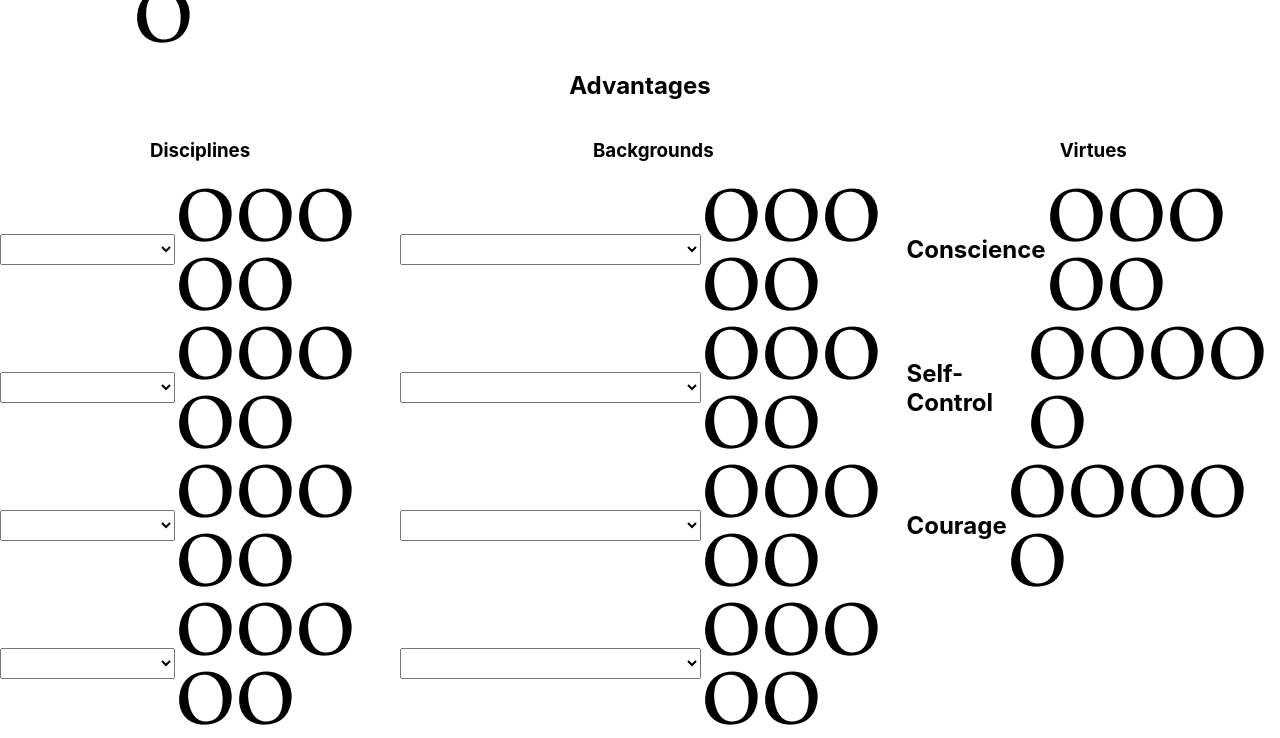
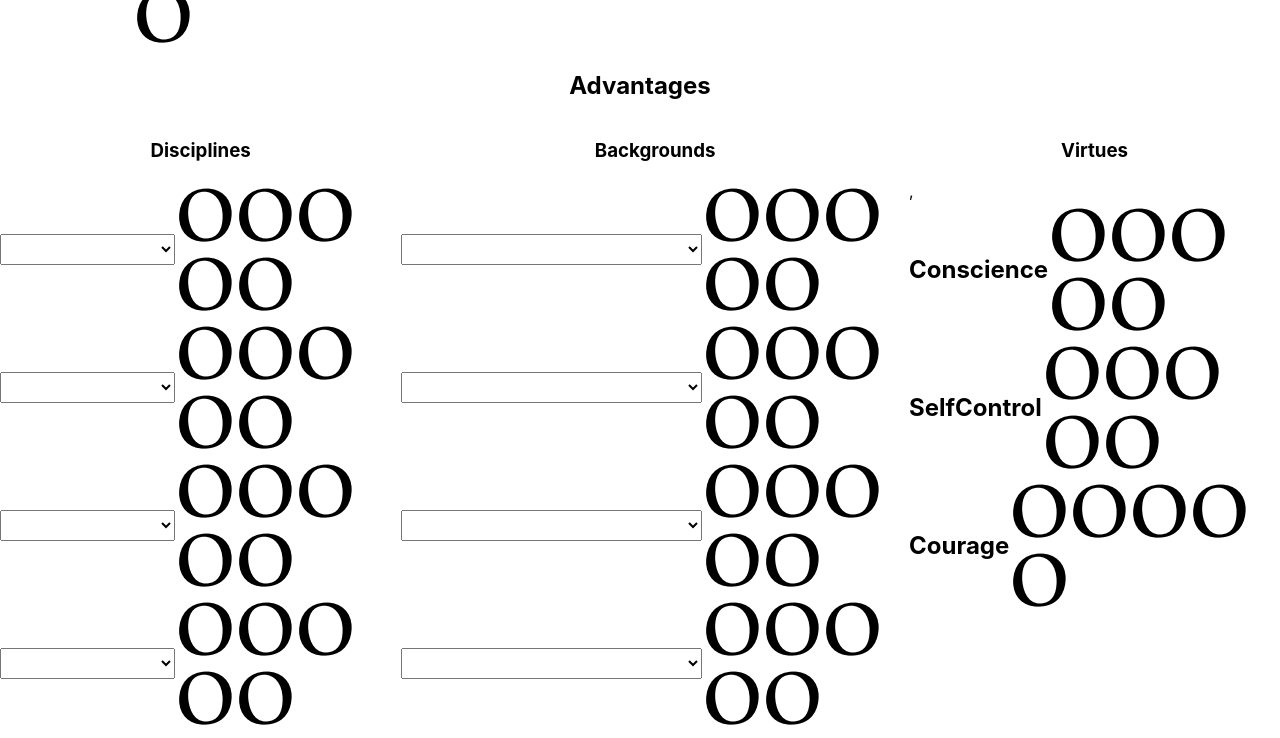
Before and after one commit to bibamus/vtmsheet, a React (Create React App) app: page / in a window 1280 px wide. Shown: the part 1620-2358 px from the top of the page. Built offline with nearby package versions, Linux system fonts and the light colour scheme.

Commit message:
space around

```diff
--- a/src/index.css
+++ b/src/index.css
@@ -15,7 +15,13 @@ code {
 .col-section {
     display: flex;
     flex-direction: row;
-    justify-content: space-between;
+    justify-content: space-around;
+}
+
+.sheet {
+    /*margin-left: 10em;*/
+    /*margin-right: 10em;*/
+    /*margin-top: 3em;*/
 }
 
 .label {
--- a/src/sheet/Sheet.tsx
+++ b/src/sheet/Sheet.tsx
@@ -97,18 +97,6 @@ export default function Sheet(): React.ReactElement {
         </div>
     }
 
-    function createVirtuesBlock(): React.ReactElement {
-        return <div>
-            <h3 className="property-block-heading">Virtues</h3>
-            <DotEntryWithLabel label="Conscience" maxValue={5} currValue={character.conscience}
-                               setFunction={(value) => setCharacterProperty("conscience", value)}/>
-            <DotEntryWithLabel label="Self-Control" maxValue={5} currValue={character.selfControl}
-                               setFunction={(value) => setCharacterProperty("selfControl", value)}/>
-            <DotEntryWithLabel label="Courage" maxValue={5} currValue={character.courage}
-                               setFunction={(value) => setCharacterProperty("courage", value)}/>
-        </div>
-    }
-
     function createMeritEntry(index: number): React.ReactElement {
         let merit = character.merits[index];
         return <div key={index} className="labeled-entry">
@@ -160,7 +148,7 @@ export default function Sheet(): React.ReactElement {
     }
 
     return (
-        <div className="Sheet">
+        <div className="sheet">
             <h1 className="section-heading">Vampires - The Masquerade</h1>
             <div>
                 <h2 className="section-heading">Attributes</h2>
@@ -184,7 +172,7 @@ export default function Sheet(): React.ReactElement {
                 <div className="col-section">
                     {createDisciplineBlock()}
                     {createBackgroundBlock()}
-                    {createVirtuesBlock()}
+                    {createPropertyBlock("Virtues", ["conscience", "selfControl", "courage"])}
                 </div>
             </div>
             <div>
```
